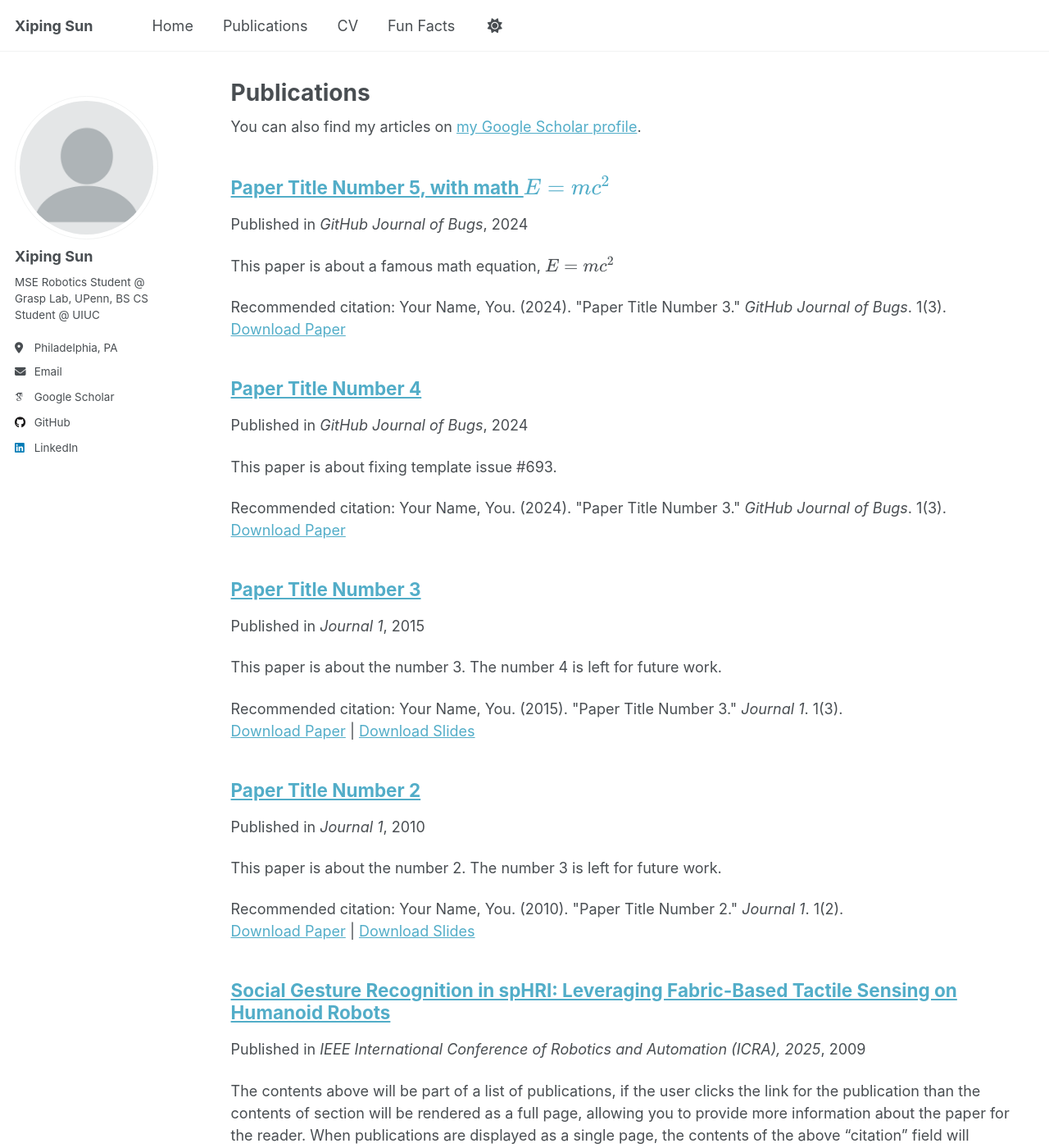
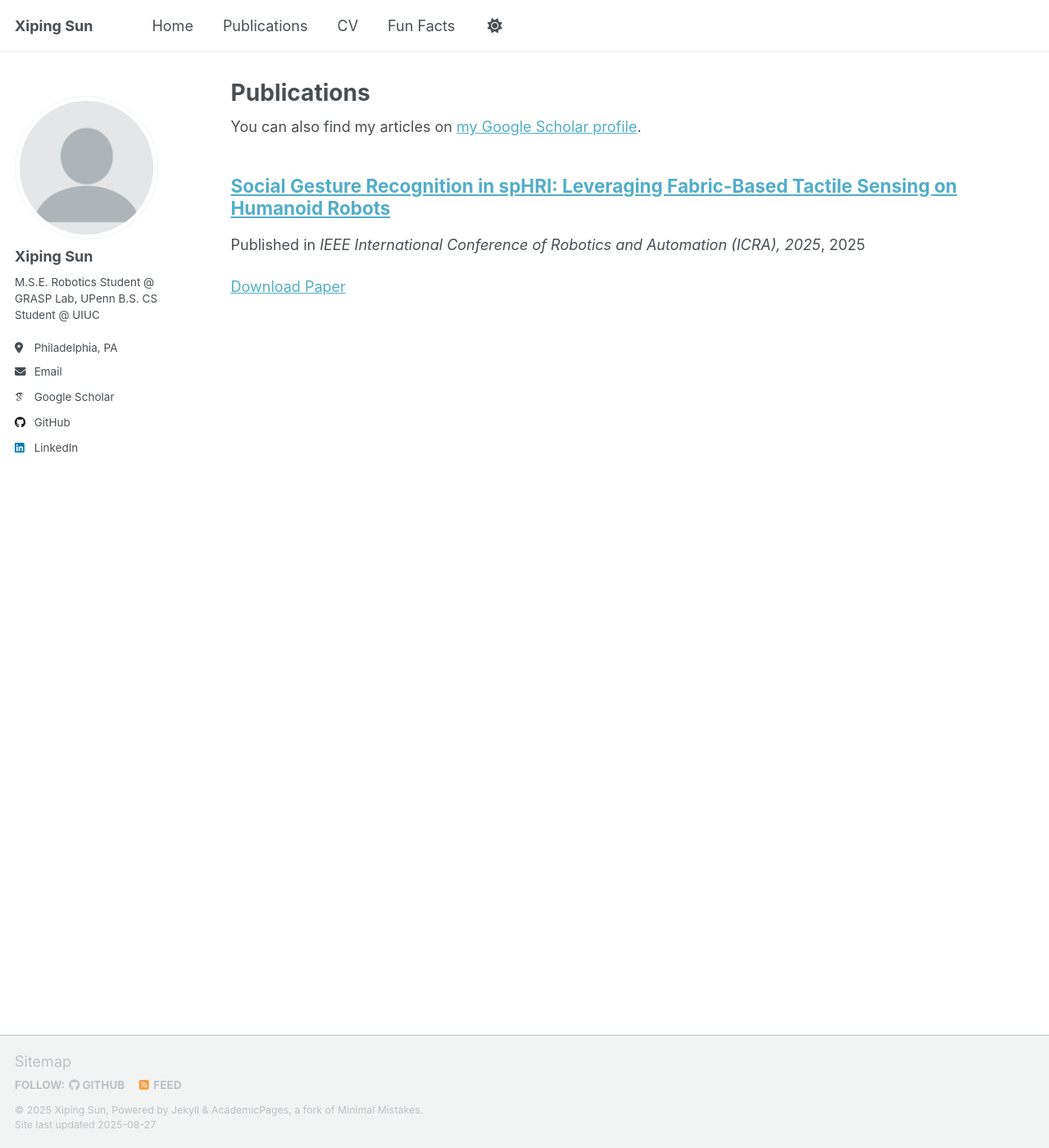
Before and after one commit to XipingSun/XipingSun.github.io, a Jekyll site: the page built from _pages/publications.html, in a window 1280 px wide and 1400 px high. Shown: the whole window at 82% size. Built offline with Jekyll 4.4.1, drawn with Linux system fonts in a browser that asks for light colours; some web fonts are replaced; a script that is not in the unit is left out; some of the changed text lies outside the part shown.

Commit message:
Fix some issues

```diff
--- a/_config.yml
+++ b/_config.yml
@@ -25,8 +25,9 @@ author:
   avatar           : "profile.png"
   name             : "Xiping Sun"
   pronouns         : # example: "she/her"
-  bio              : "MSE Robotics Student @ Grasp Lab, UPenn,
-                     BS CS Student @ UIUC"
+  bio: |-
+    M.S.E. Robotics Student @ GRASP Lab, UPenn
+    B.S. CS Student @ UIUC
   location         : "Philadelphia, PA"
   # employer         : "Red Brick University"
   uri              : # URL
--- a/_publications/2009-10-01-paper-title-number-1.md
+++ /dev/null
@@ -1,8 +0,0 @@
----
-title: "Social Gesture Recognition in spHRI: Leveraging Fabric-Based Tactile Sensing on Humanoid Robots"
-collection: publications
-venue: 'IEEE International Conference of Robotics and Automation (ICRA), 2025'
-paperurl: 'https://arxiv.org/pdf/2503.03234'
-citation: 'Dakari Crowder, Kojo Vandyck, Xiping Sun, James McCann, Wenzhen Yuan'
----
-The contents above will be part of a list of publications, if the user clicks the link for the publication than the contents of section will be rendered as a full page, allowing you to provide more information about the paper for the reader. When publications are displayed as a single page, the contents of the above "citation" field will automatically be included below this section in a smaller font.
--- a/_publications/2010-10-01-paper-title-number-2.md
+++ /dev/null
@@ -1,14 +0,0 @@
----
-title: "Paper Title Number 2"
-collection: publications
-category: manuscripts
-permalink: /publication/2010-10-01-paper-title-number-2
-excerpt: 'This paper is about the number 2. The number 3 is left for future work.'
-date: 2010-10-01
-venue: 'Journal 1'
-slidesurl: 'http://academicpages.github.io/files/slides2.pdf'
-paperurl: 'http://academicpages.github.io/files/paper2.pdf'
-citation: 'Your Name, You. (2010). &quot;Paper Title Number 2.&quot; <i>Journal 1</i>. 1(2).'
----
-
-The contents above will be part of a list of publications, if the user clicks the link for the publication than the contents of section will be rendered as a full page, allowing you to provide more information about the paper for the reader. When publications are displayed as a single page, the contents of the above "citation" field will automatically be included below this section in a smaller font.
--- a/_publications/2015-10-01-paper-title-number-3.md
+++ /dev/null
@@ -1,14 +0,0 @@
----
-title: "Paper Title Number 3"
-collection: publications
-category: manuscripts
-permalink: /publication/2015-10-01-paper-title-number-3
-excerpt: 'This paper is about the number 3. The number 4 is left for future work.'
-date: 2015-10-01
-venue: 'Journal 1'
-slidesurl: 'http://academicpages.github.io/files/slides3.pdf'
-paperurl: 'http://academicpages.github.io/files/paper3.pdf'
-citation: 'Your Name, You. (2015). &quot;Paper Title Number 3.&quot; <i>Journal 1</i>. 1(3).'
----
-
-The contents above will be part of a list of publications, if the user clicks the link for the publication than the contents of section will be rendered as a full page, allowing you to provide more information about the paper for the reader. When publications are displayed as a single page, the contents of the above "citation" field will automatically be included below this section in a smaller font.
--- a/_publications/2025-06-08-paper-title-number-5.md
+++ /dev/null
@@ -1,13 +0,0 @@
----
-title: "Paper Title Number 5, with math $$E=mc^2$$"
-collection: publications
-category: conferences
-permalink: /publication/2024-02-17-paper-title-number-4
-excerpt: 'This paper is about a famous math equation, $$E=mc^2$$'
-date: 2024-02-17
-venue: 'GitHub Journal of Bugs'
-paperurl: 'http://academicpages.github.io/files/paper3.pdf'
-citation: 'Your Name, You. (2024). &quot;Paper Title Number 3.&quot; <i>GitHub Journal of Bugs</i>. 1(3).'
----
-
-Using [MathJax](https://www.mathjax.org/) in the description is supported - $$E=mc^2$$ - however, the use must be mindful that the default delimiters are `$$...$$` and `\\[...\\]` which differs from the `$...$` that is typically expected.
```
Also changed, not shown: _publications/2024-02-17-paper-title-number-4.md (deleted, +0 -13 lines), _publications/2025-ICRA.md (added, +7 -0 lines).
